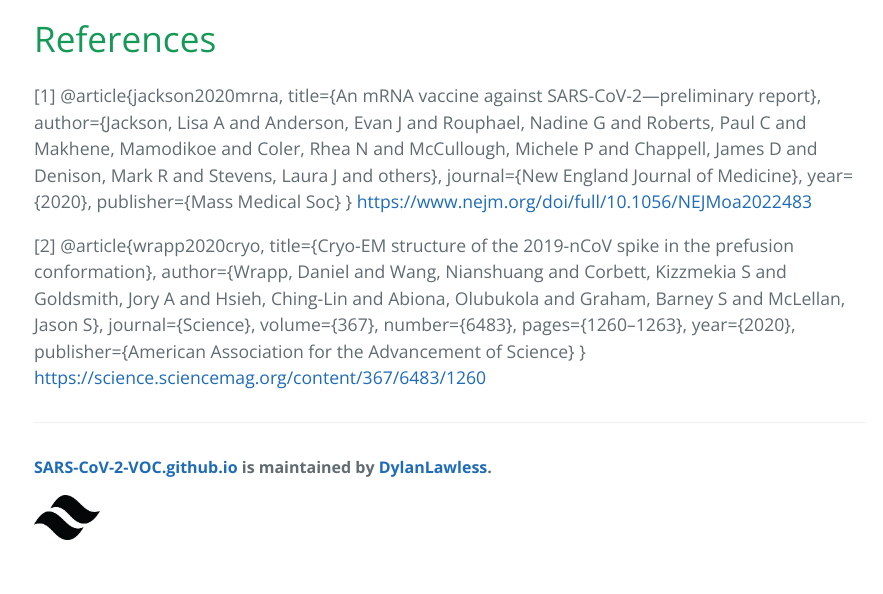
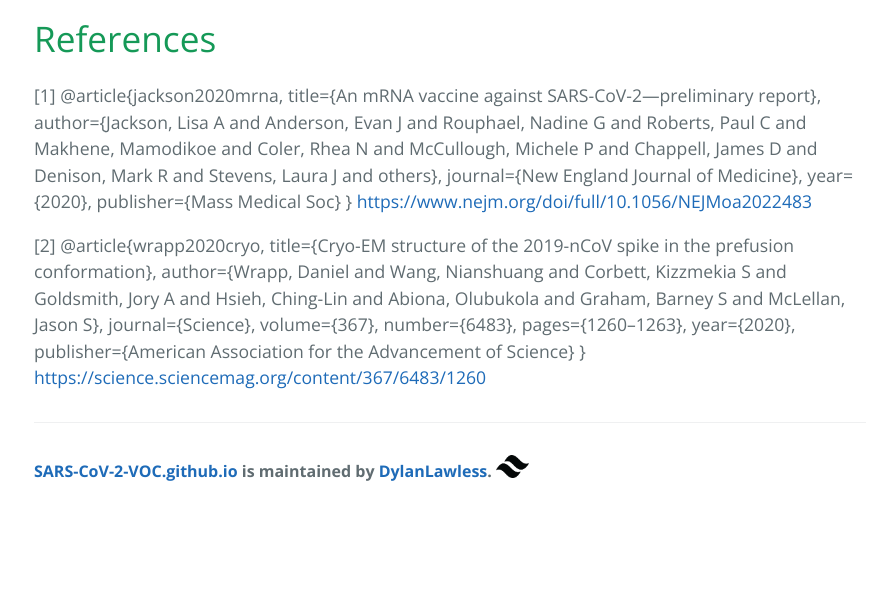
Before and after one commit to DylanLawless/SARS-CoV-2-VOC.github.io, a Jekyll site: the page built from notes.md, in a window 1280 px wide. Shown: the part 3259-3853 px from the top of the page, without its empty margins (190-1073 px from the left). Built offline with Jekyll 4.4.1, drawn with Linux system fonts in a browser that asks for light colours; our own code applies the rules of GitHub Pages for plain Markdown files; after the commit the page ends 3775 px from its top, so only the background shows below that.

Commit message:
footer logo

```diff
--- a/_layouts/default.html
+++ b/_layouts/default.html
@@ -41,13 +41,12 @@
 
       <footer class="site-footer">
         {% if site.github.is_project_page %}
-          <span class="site-footer-owner"><a href="{{ site.github.repository_url }}">{{ site.github.repository_name }}</a> is maintained by <a href="{{ site.github.owner_url }}">{{ site.github.owner_name }}</a>.</span>
+          <span class="site-footer-owner"><a href="{{ site.github.repository_url }}">{{ site.github.repository_name }}</a> is maintained by <a href="{{ site.github.owner_url }}">{{ site.github.owner_name }}</a>.
+		<img src="/images/logos/logo_3.0.png"
+		alt="Logo image" width="33" height="22.36" />
+		  </span>
         {% endif %}
 		<!-- <span class="site-footer-credits">This page was generated by <a href="https://pages.github.com">GitHub Pages</a>.</span> -->
-		<p>
-		<img src="/images/logos/logo_3.0.png"
-		alt="Logo image" width="66" height="44.73" />
-		</p>
       </footer>
     </main>
   </body>
```
